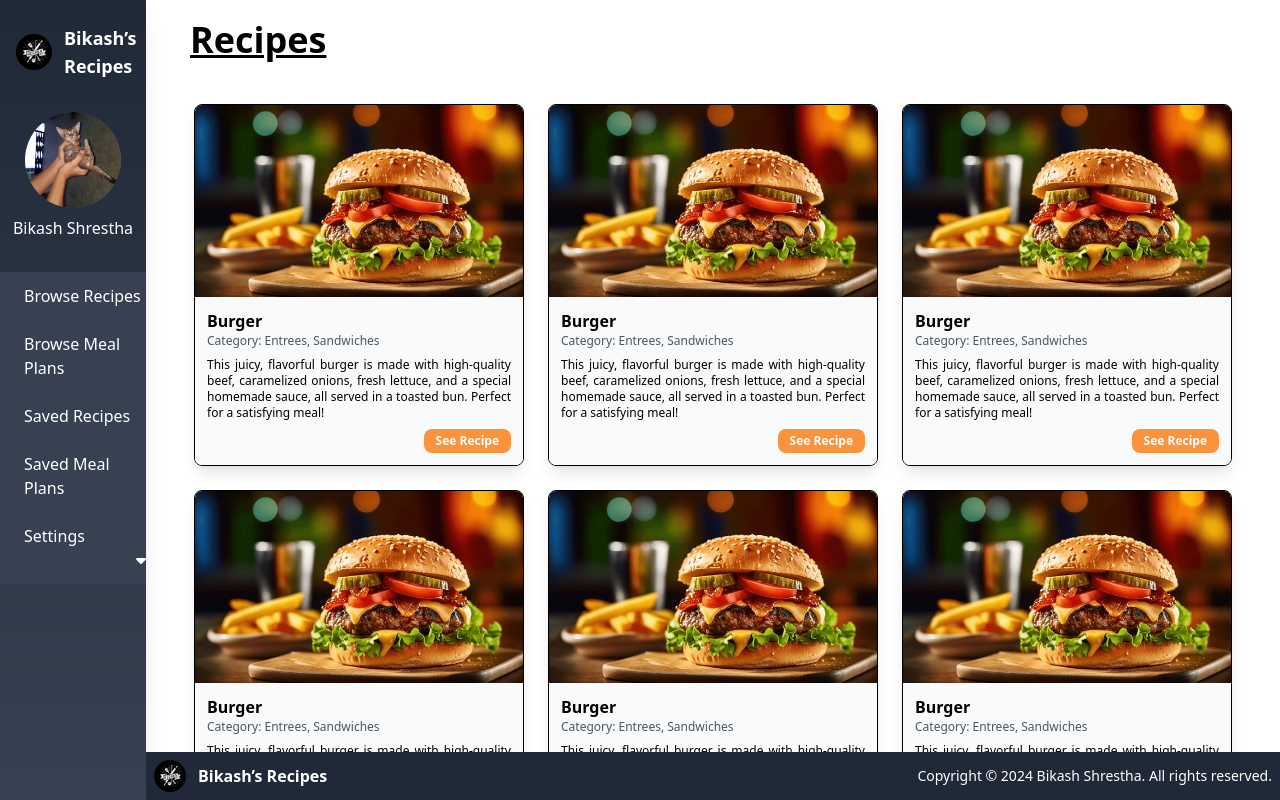
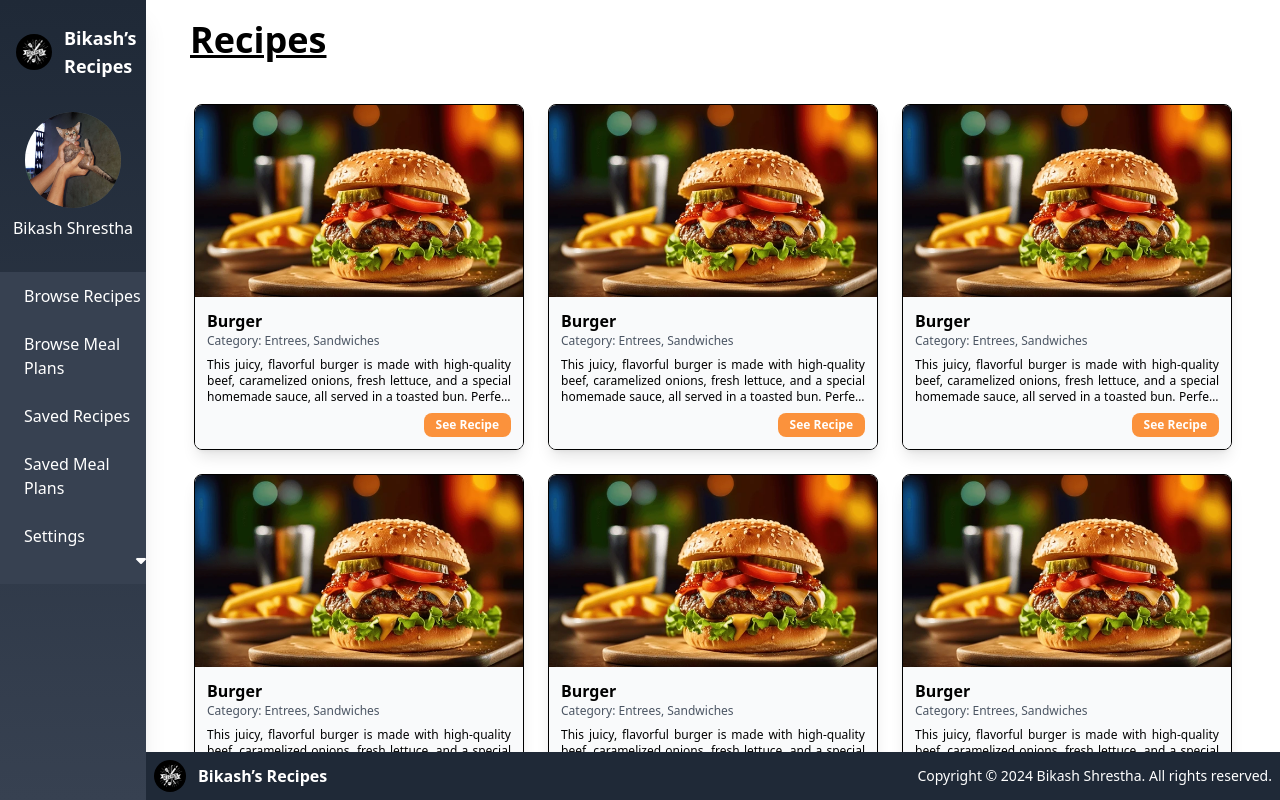
Before and after one commit to Bikashstha404/Recipe-Website-Frontend, a React (Vite) app: page /browseRecipes in a window 1280 px wide. Built offline with nearby package versions, Linux system fonts and the light colour scheme.

Commit message:
3 line limit in descriptions

```diff
--- a/src/pages/BrowseRecipes.jsx
+++ b/src/pages/BrowseRecipes.jsx
@@ -24,11 +24,11 @@ export default function BrowseRecipes() {
                   Category:{" "}
                   <span className="font-medium">Entrees, Sandwiches</span>
                 </p>
-                <p className="mt-2 text-xs text-justify">
+                <p className="mt-2 text-xs text-justify truncate-3-lines">
                   This juicy, flavorful burger is made with high-quality beef,
                   caramelized onions, fresh lettuce, and a special homemade
                   sauce, all served in a toasted bun. Perfect for a satisfying
-                  meal!
+                  meal! This is just a checkup if the text overflows or not.
                 </p>
                 <div className="flex justify-end mt-2">
                   <button className="px-3 py-1 text-xs font-semibold text-white bg-orange-400 rounded-lg hover:bg-orange-500 transition-colors">
--- a/src/pages/Root.jsx
+++ b/src/pages/Root.jsx
@@ -2,7 +2,7 @@ import { Link, Outlet } from "react-router-dom";
 import BrowseRecipes from "./BrowseRecipes";
 import Footer from "@/components/Footer";
 import NavBar from "@/components/NavBar";
-
+import './root.css'
 function Root() {
   return (
     <div className="flex h-screen">
--- /dev/null
+++ b/src/pages/root.css
@@ -0,0 +1,8 @@
+
+.truncate-3-lines {
+    display: -webkit-box;
+    -webkit-line-clamp: 3;
+    -webkit-box-orient: vertical;
+    overflow: hidden;
+    text-overflow: ellipsis;
+  }
```
